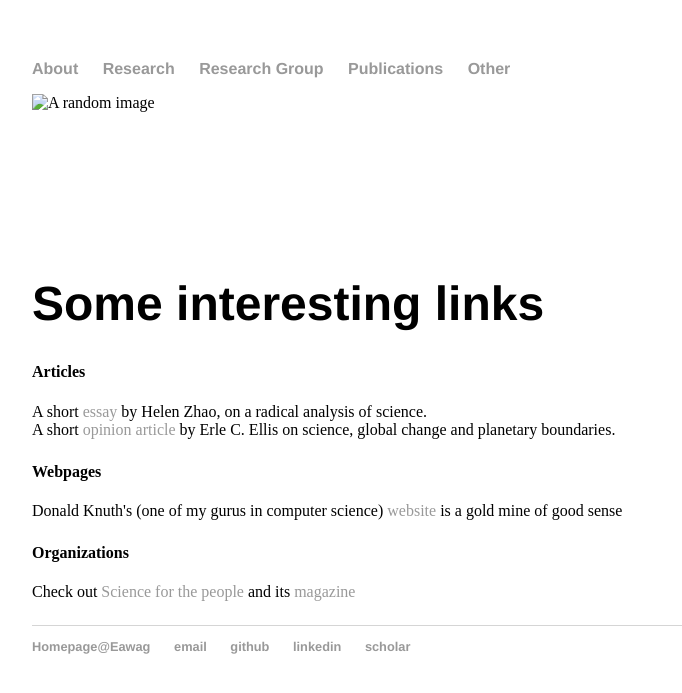
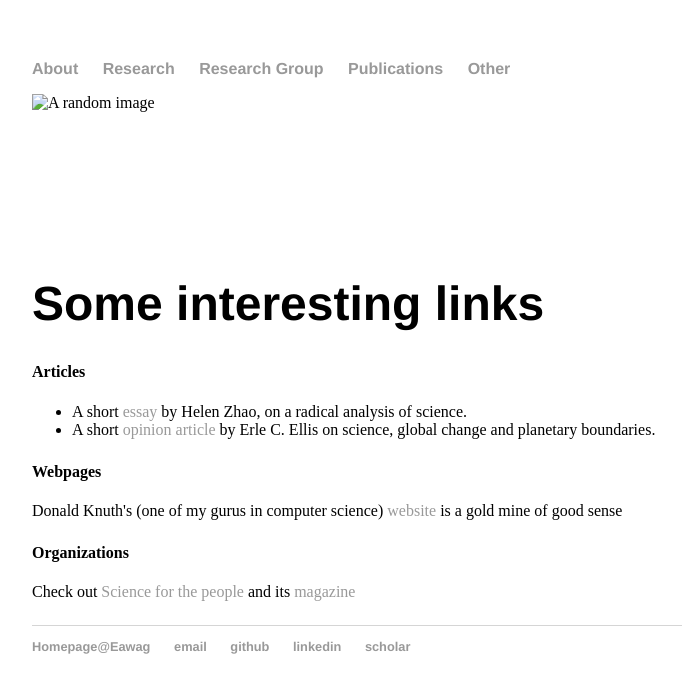
Before and after one commit to mbaityje/mbaityje.github.io, a Jekyll site: the page built from other/index.html, in a window 1280 px wide. Shown: the top 693 px of the page, without its empty margins (160-842 px from the left). Built offline with Jekyll 4.4.1, drawn with Linux system fonts in a browser that asks for light colours.

Commit message:
Content changes

```diff
--- a/other/index.html
+++ b/other/index.html
@@ -7,8 +7,10 @@ title: Other
 	<h1> Some interesting links	</h1>
 	<p>
 		<h4>Articles</h4>
-		A short <a href="https://magazine.scienceforthepeople.org/vol22-1/what-is-a-radical-analysis-of-science/">essay</a> by Helen Zhao, on a radical analysis of science.</br>
-		A short <a href="https://masshumanities.org/files/programs/forum/Science-alone-wont-save-us.pdf"> opinion article</a> by Erle C. Ellis on science, global change and planetary boundaries.
+		<ul>
+			<li>A short <a href="https://magazine.scienceforthepeople.org/vol22-1/what-is-a-radical-analysis-of-science/">essay</a> by Helen Zhao, on a radical analysis of science.</li>
+			<li>A short <a href="https://masshumanities.org/files/programs/forum/Science-alone-wont-save-us.pdf"> opinion article</a> by Erle C. Ellis on science, global change and planetary boundaries.</li>
+		</ul>
 	</p>
 	<p>
 		<h4>Webpages</h4>
```
